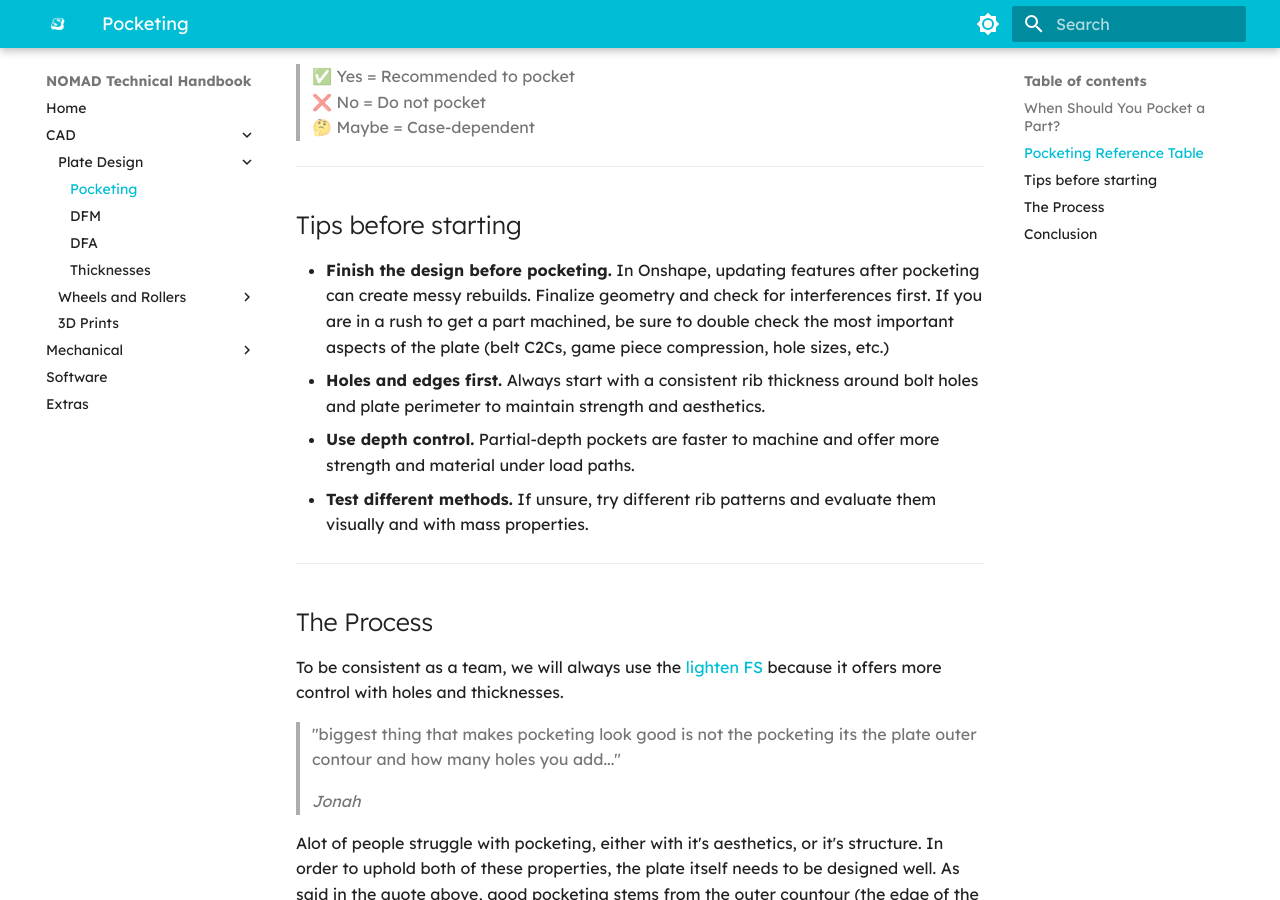
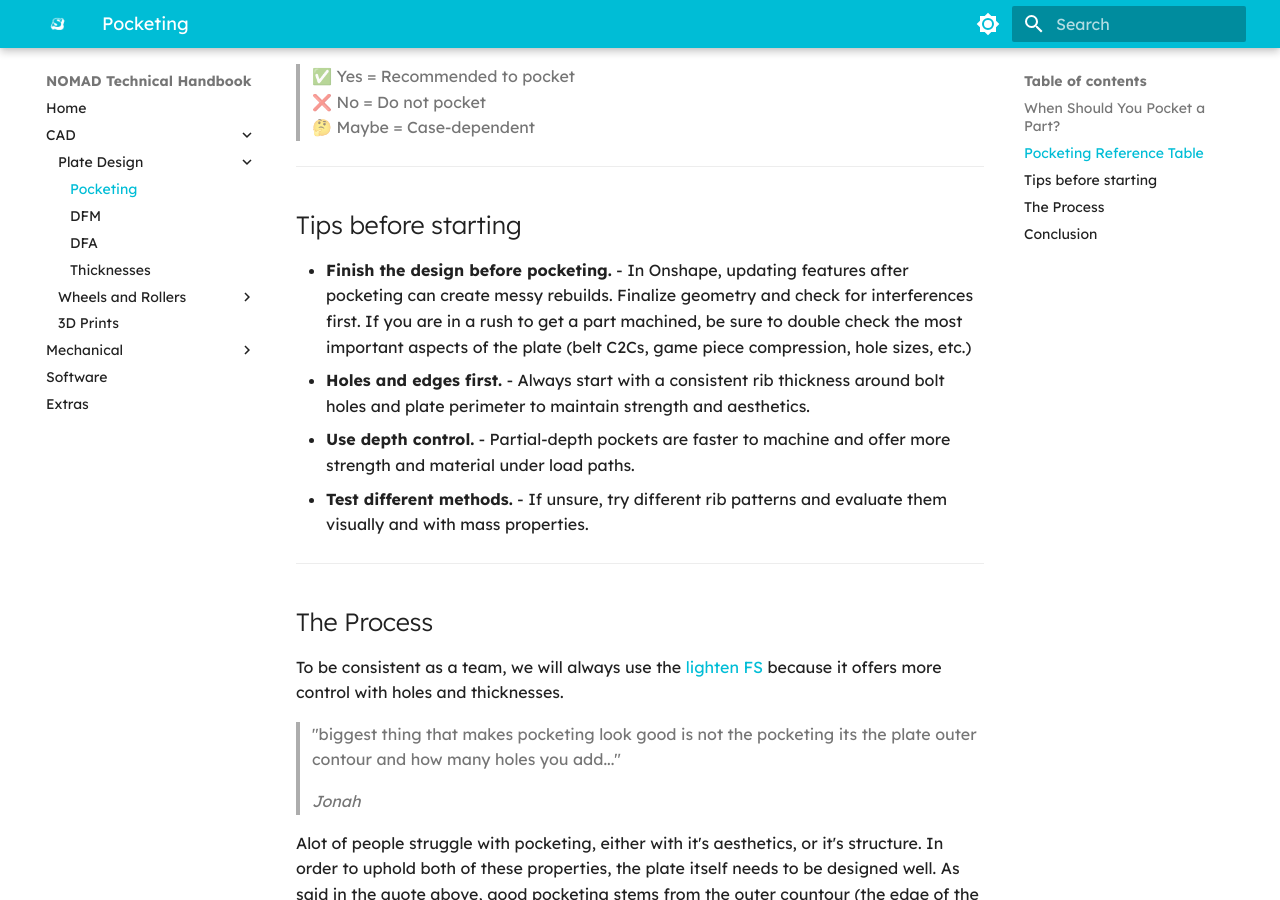
Before and after one commit to solstirling/NOMAD_handbook_2025, an MkDocs documentation site: the page built from docs/pocketing.md, in a window 1280 px wide and 900 px high, scrolled down 1503 px. Built offline with MkDocs 1.6.1 and Material for MkDocs 9.7.7, drawn with Linux system fonts in a browser that asks for light colours.

Commit message:
syncing process

```diff
--- a/docs/pocketing.md
+++ b/docs/pocketing.md
@@ -41,10 +41,10 @@ In 2025, **our team pocketed almost every plate on the robot**, except for polyc
 
 ## Tips before starting
 
-- **Finish the design before pocketing.** In Onshape, updating features after pocketing can create messy rebuilds. Finalize geometry and check for interferences first. If you are in a rush to get a part machined, be sure to double check the most important aspects of the plate (belt C2Cs, game piece compression, hole sizes, etc.)
-- **Holes and edges first.** Always start with a consistent rib thickness around bolt holes and plate perimeter to maintain strength and aesthetics.
-- **Use depth control.** Partial-depth pockets are faster to machine and offer more strength and material under load paths.
-- **Test different methods.** If unsure, try different rib patterns and evaluate them visually and with mass properties.
+- **Finish the design before pocketing.** - In Onshape, updating features after pocketing can create messy rebuilds. Finalize geometry and check for interferences first. If you are in a rush to get a part machined, be sure to double check the most important aspects of the plate (belt C2Cs, game piece compression, hole sizes, etc.)
+- **Holes and edges first.** - Always start with a consistent rib thickness around bolt holes and plate perimeter to maintain strength and aesthetics.
+- **Use depth control.** - Partial-depth pockets are faster to machine and offer more strength and material under load paths.
+- **Test different methods.** - If unsure, try different rib patterns and evaluate them visually and with mass properties.
 
 ---
 
```
